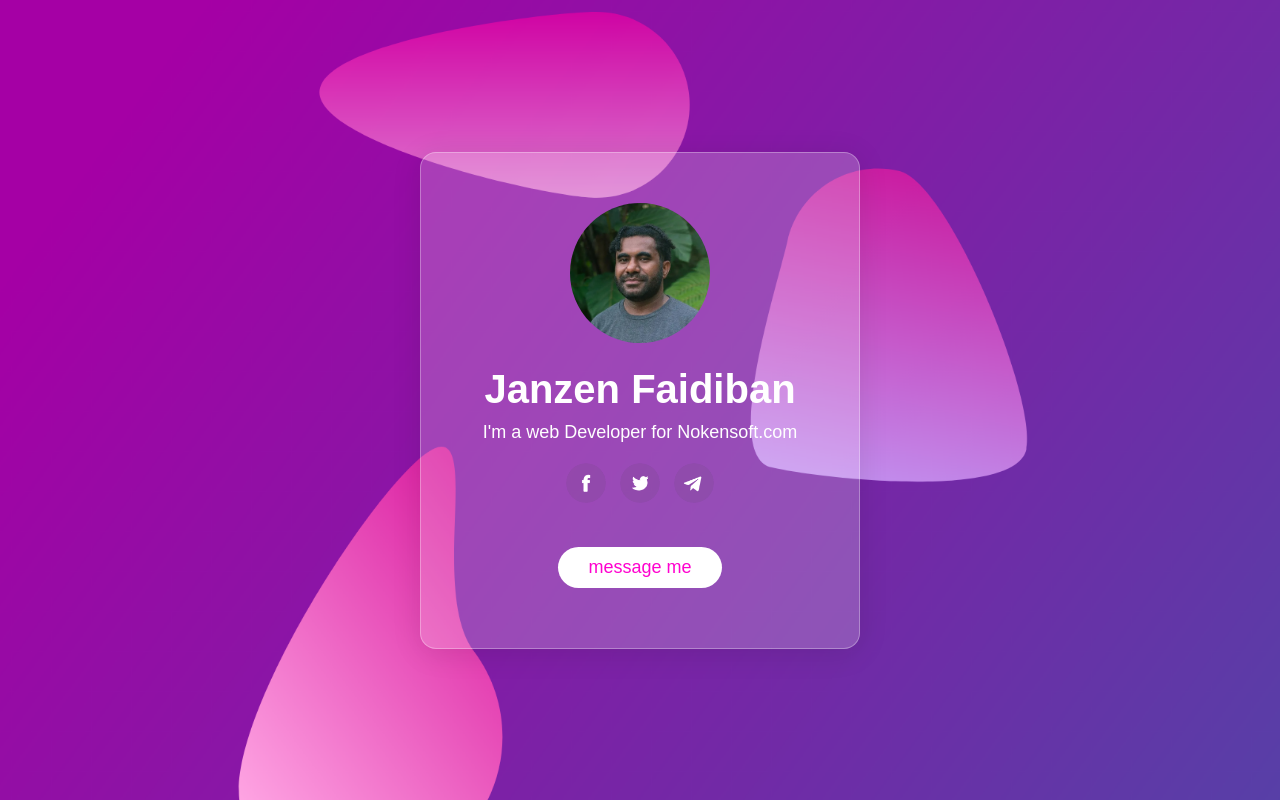
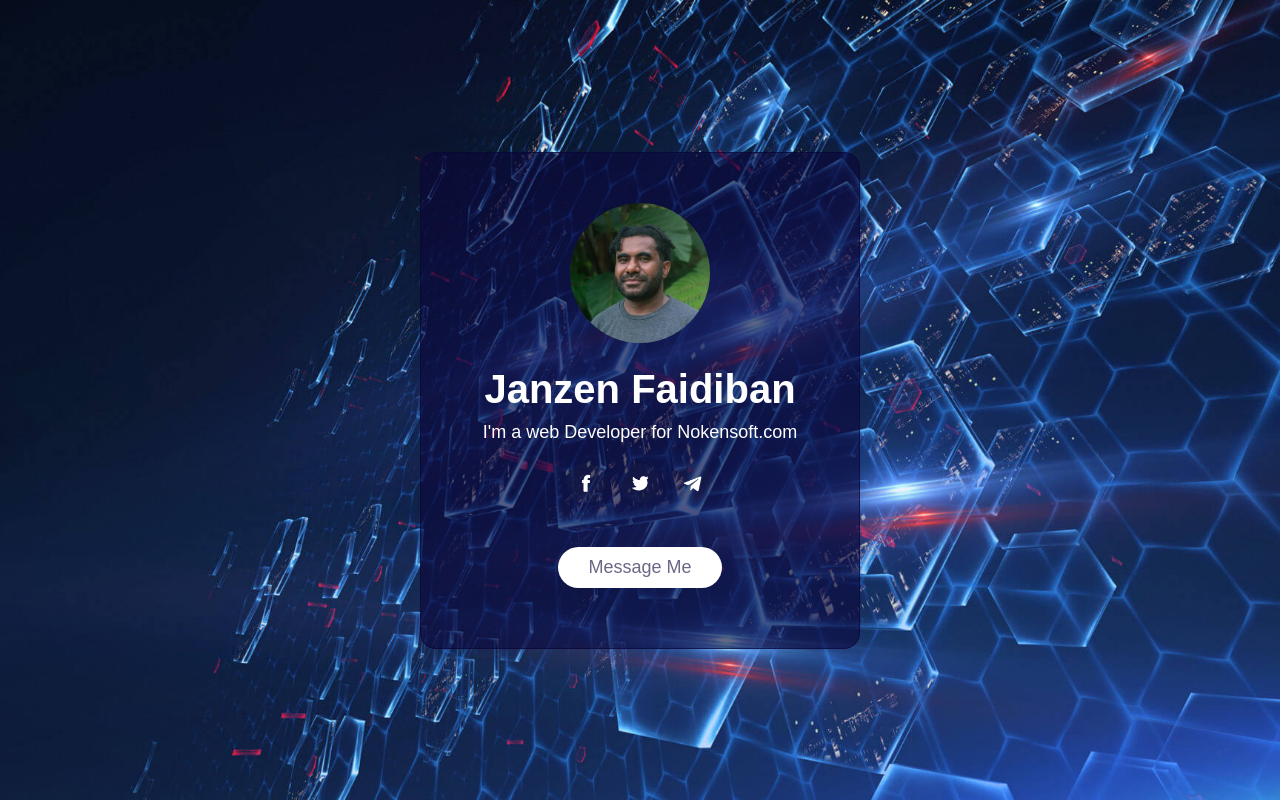
Before and after one commit to janzenfaidiban/glassmorphism-ui-design, a plain HTML site: page index.html in a window 1280 px wide. Drawn offline with Linux system fonts and the light colour scheme.

Commit message:
update background and colors

```diff
--- a/index.html
+++ b/index.html
@@ -21,7 +21,7 @@
                 <a href="https://twitter.com"><img src="images/twitter.png"></a>
                 <a href="https://telegram.com"><img src="images/telegram.png"></a>
             </div>
-            <a href="#" class="btn">message me</a>
+            <a href="#" class="btn">Message Me</a>
         </div>
     </div>
     <script src="vanilla-tilt.js"></script>
--- a/style.css
+++ b/style.css
@@ -8,7 +8,7 @@
 .container {
     width: 100%;
     height: 100vh;
-    background-image: url(images/back.png);
+    background-image: url(images/back2.jpg);
     background-position: center;
     background-size: cover;
     display: flex;
@@ -22,8 +22,8 @@
     color: #fff;
     text-align: center;
     padding: 50px 35px;
-    border: 1px solid rgba(255, 255, 255, 0.3);
-    background: rgba(255, 255, 255, 0.2);
+    border: 1px solid rgba(10, 6, 56, 0.609);
+    background: rgba(10, 6, 56, 0.609);
     border-radius: 16px;
     box-shadow: 0 4px 30px rgba(0, 0, 0, 0.1);
     backdrop-filter: blus(5px);
@@ -63,7 +63,7 @@
     font-size: 18px;
     font-weight: 500;
     background-color: #fff;
-    color: #ff01cf;
+    color: rgba(10, 6, 56, 0.609);
     padding: 10px 30px;
     border-radius: 30px;
     margin: 30px 0 10px;
```
Also changed, not shown: images/back2.jpg (added).
